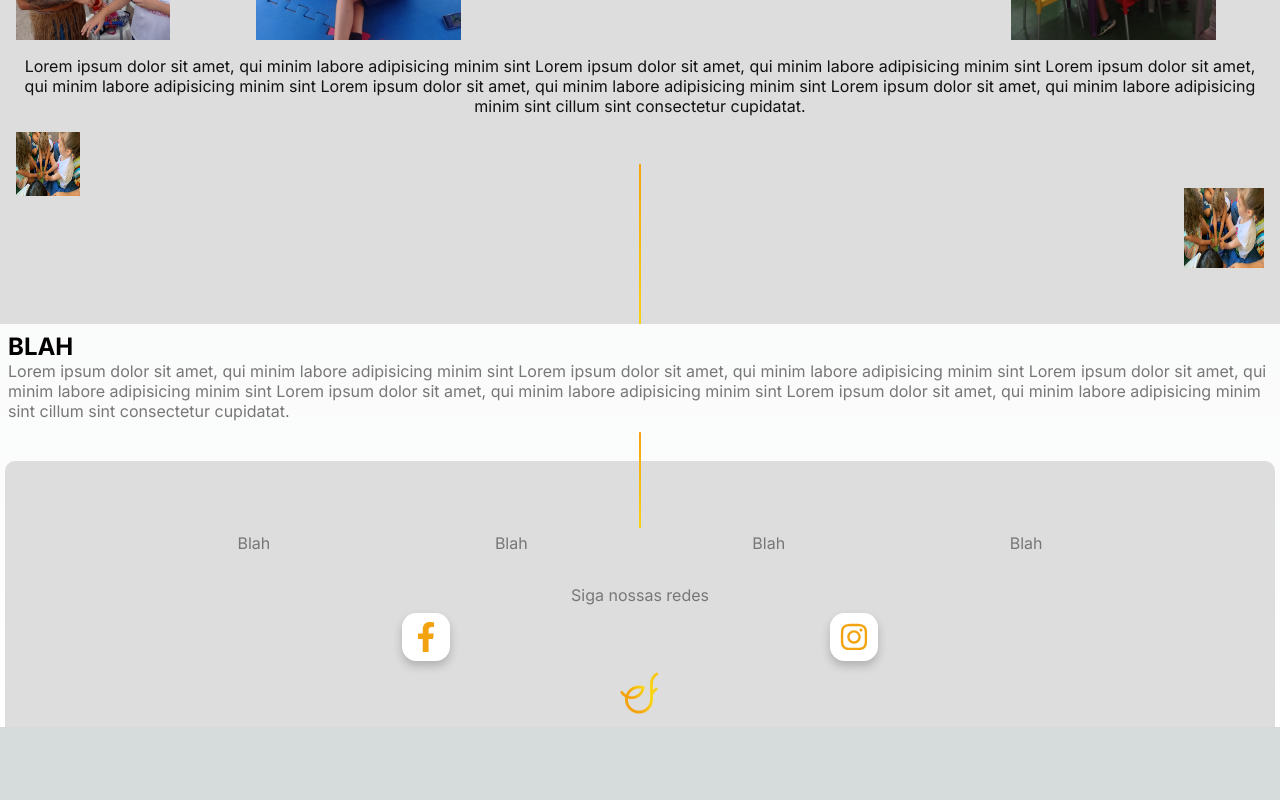
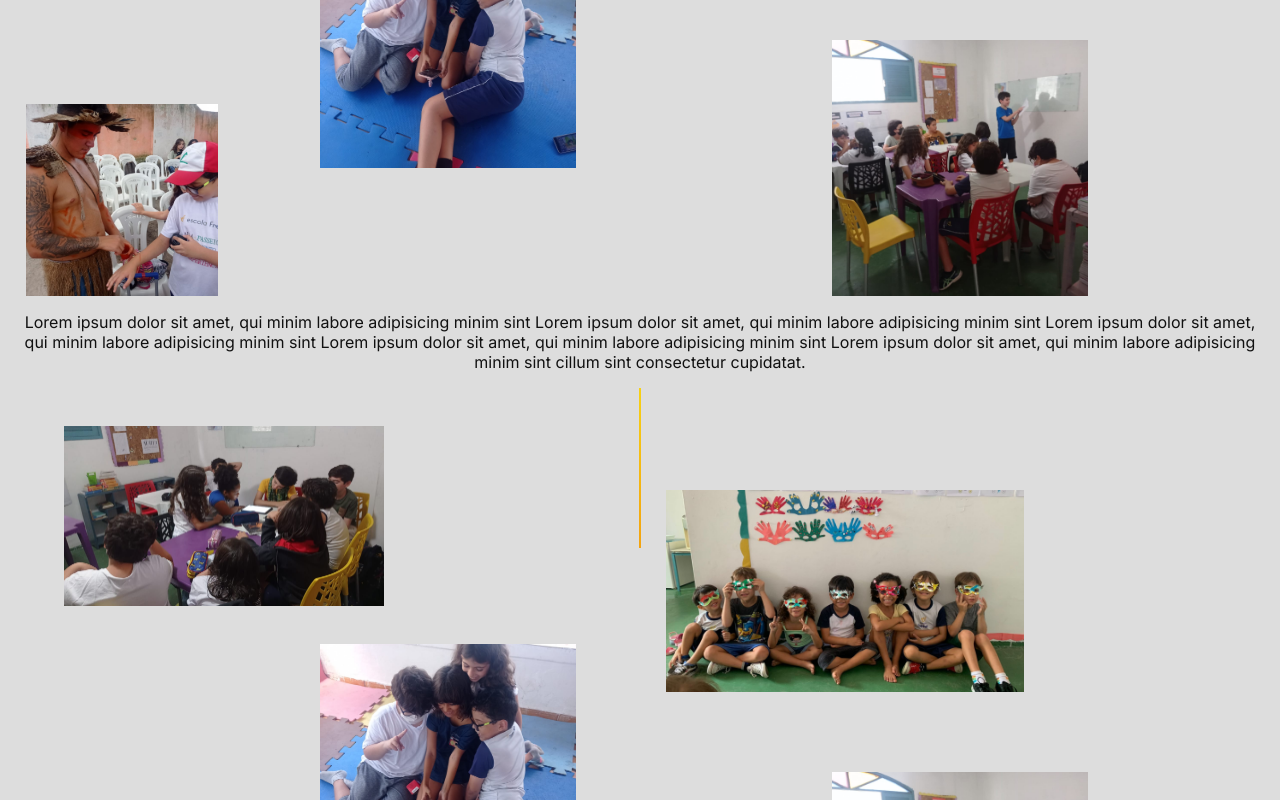
Before and after one commit to taleshrocha/school-model, a Next.js app: page / in a window 1280 px wide. Shown: the part 2520-3320 px from the top of the page. Before the commit the page ends 3247 px from the top, so only its background shows below. Built offline with nearby package versions, Linux system fonts and the light colour scheme.

Commit message:
Basic implementation

```diff
--- a/src/components/ImageDownDisplay.jsx
+++ b/src/components/ImageDownDisplay.jsx
@@ -1,34 +1,38 @@
 "use client";
-import styles from "../styles/components/ImageDownDisplay.module.css";
-import Image from "next/image";
+import styles from "../styles/components/ImageTopDisplay.module.css";
 import { forwardRef } from "react";
+import Img from "./Img";
 
 const ImageDownDisplay = forwardRef(({ isAnimating }, ref) => {
   return (
-    <div
-      className={styles.div}
-      ref={ref}
-    >
+    <div className={styles.div} ref={ref}>
       <div className={styles.verticalLine} />
 
-      <Image
-        src="/escola.jpeg"
-        alt=""
-        height={100}
-        width={100}
-        unoptimized={true}
+      <Img
+        src={"/sala1.jpg"}
         className={`${styles.imageTopLeft} ${isAnimating && styles.slideBack}`}
       />
 
-      <Image
-        src="/escola.jpeg"
-        alt=""
-        height={100}
-        width={100}
-        unoptimized={true}
-        className={`${styles.imageCenterRight} ${isAnimating && styles.slideBack
-          }`}
+      <Img
+        src={"/indio.jpg"}
+        className={`${styles.imageBottomLeft} ${isAnimating && styles.slideBack}`}
       />
+
+      <Img
+        src={"/selfie.jpg"}
+        className={`${styles.imageCenterLeft} ${isAnimating && styles.slideBack}`}
+      />
+
+      <Img
+        src={"/sala2.jpg"}
+        className={`${styles.imageBottomRight} ${isAnimating && styles.slideBack}`}
+      />
+
+      <Img
+        src={"/mask.jpg"}
+        className={`${styles.imageCenterRight} ${isAnimating && styles.slideBack}`}
+      />
+
     </div>
   );
 });
--- a/src/styles/components/ImageDownDisplay.module.css
+++ b/src/styles/components/ImageDownDisplay.module.css
@@ -4,52 +4,82 @@
   justify-content: center;
   align-items: center;
   flex-direction: column;
-  height: 12rem;
+  height: 50vw;
   overflow: hidden;
 }
 
 .verticalLine {
   height: 10rem;
   width: 2px;
-  background-image: var(--gradient-bottom);
+  background-image: var(--gradient-top);
 
   position: absolute;
-  bottom: 0;
+  top: 0;
 }
 
 .imageTopLeft {
-  transform: translateX(-50px);
-  transition: all 1s ease-out;
-  height: 4rem;
-  width: 4rem;
+  aspect-ratio: 16 / 9;
+  width: 25vw;
 
-  position: absolute;
-  top: 0;
-  left: 1rem;
+  top: 3vw;
+  left: 5vw;
+
+  transform: translate(-10vw, -8vw);
+  transition: all 1.5s ease-out;
 }
 
-.imageDownLeft {
-  transform: translate(-50px, -25px);
+.imageBottomLeft {
+  aspect-ratio: 1 / 1;
+  width: 15vw;
+
+  bottom: 0;
+  left: 2vw;
+
+  transform: translate(-8vw, 6vw);
   transition: all 1s ease-out;
-  height: 5rem;
-  width:  5rem;
+}
 
-  position: absolute;
+.imageCenterLeft {
+  aspect-ratio: 1 / 1;
+  width: 20vw;
+
+  bottom: 10vw;
+  left: 25vw;
+
+  transform: translate(4vw, 20vw);
+  transition: all 2s ease-out;
+}
+
+.imageBottomRight {
+  aspect-ratio: 1 / 1;
+  width: 20vw;
+
   bottom: 0;
-  left: 1.2rem;
+  right: 15vw;
+
+  transform: translate(10vw, 6vw);
+  transition: all 0.8s ease-out;
 }
 
 .imageCenterRight {
-  transform: translate(50px, -50px);
-  transition: all 1.5s ease-out;
-  height: 5rem;
-  width:  5rem;
+  aspect-ratio: 16 / 9;
+  width: 28vw;
 
-  position: absolute;
-  right: 1rem;
+  top: 8vw;
+  right: 20vw;
+
+  transform: translate(18vw, -16vw);
+  transition: all 1.3s ease-out;
 }
-
 
 .slideBack {
   transform: translate(0px, 0px);
 }
+
+/*Tablet*/
+@media (min-width: 768px) {
+}
+
+/*PC*/
+@media (min-width: 1024px) {
+}
--- a/src/styles/components/ImageTopDisplay.module.css
+++ b/src/styles/components/ImageTopDisplay.module.css
@@ -4,7 +4,7 @@
   justify-content: center;
   align-items: center;
   flex-direction: column;
-  height: 12rem;
+  height: 50vw;
   overflow: hidden;
 }
 
@@ -19,67 +19,67 @@
 
 .imageTopLeft {
   aspect-ratio: 16 / 9;
-  width: 25%;
+  width: 25vw;
 
-  top: 1rem;
-  left: 4rem;
+  top: 3vw;
+  left: 5vw;
 
-  transform: translateX(-50px);
-  transition: all 1s ease-out;
+  transform: translate(-10vw, -8vw);
+  transition: all 1.5s ease-out;
 }
 
 .imageBottomLeft {
   aspect-ratio: 1 / 1;
-  width: 12%;
+  width: 15vw;
 
   bottom: 0;
-  left: 1rem;
+  left: 2vw;
 
-  transform: translate(-50px, 20px);
+  transform: translate(-8vw, 6vw);
   transition: all 1s ease-out;
 }
 
 .imageCenterLeft {
   aspect-ratio: 1 / 1;
-  width: 16%;
+  width: 20vw;
 
-  bottom: 0;
-  left: 16rem;
+  bottom: 10vw;
+  left: 25vw;
 
-  transform: translate(-50px, 20px);
-  transition: all 1s ease-out;
+  transform: translate(4vw, 20vw);
+  transition: all 2s ease-out;
 }
 
 .imageBottomRight {
   aspect-ratio: 1 / 1;
-  width: 16%;
+  width: 20vw;
 
   bottom: 0;
-  right: 4rem;
+  right: 15vw;
 
-  transform: translate(-50px, 20px);
-  transition: all 1s ease-out;
+  transform: translate(10vw, 6vw);
+  transition: all 0.8s ease-out;
 }
 
 .imageCenterRight {
   aspect-ratio: 16 / 9;
-  width: 25%;
+  width: 28vw;
 
-  top: 2rem;
-  right: 12rem;
+  top: 8vw;
+  right: 20vw;
 
-  transform: translate(-50px, 20px);
-  transition: all 1s ease-out;
+  transform: translate(18vw, -16vw);
+  transition: all 1.3s ease-out;
 }
-
-
 
 .slideBack {
   transform: translate(0px, 0px);
 }
 
-@media (min-width: 700px) {
-  .div {
-    height: 24rem;
-  }
+/*Tablet*/
+@media (min-width: 768px) {
 }
+
+/*PC*/
+@media (min-width: 1024px) {
+}
--- a/src/styles/globals.css
+++ b/src/styles/globals.css
@@ -11,15 +11,32 @@
 
   --primary-color: #f7d114;
   --secondary-color: #f3a310;
-  --gradient-bottom: linear-gradient(to bottom, var(--secondary-color), var(--primary-color));
-  --gradient-top: linear-gradient(to top, var(--secondary-color), var(--primary-color));
-  --gradient-left: linear-gradient(to left, var(--secondary-color), var(--primary-color));
-  --gradient-right: linear-gradient(to right, var(--secondary-color), var(--primary-color));
-  --white: #FFFFFF;
-  --silver: #DDDDDD;
-  --gray: #AAAAAA;
+  --gradient-bottom: linear-gradient(
+    to bottom,
+    var(--secondary-color),
+    var(--primary-color)
+  );
+  --gradient-top: linear-gradient(
+    to top,
+    var(--secondary-color),
+    var(--primary-color)
+  );
+  --gradient-left: linear-gradient(
+    to left,
+    var(--secondary-color),
+    var(--primary-color)
+  );
+  --gradient-right: linear-gradient(
+    to right,
+    var(--secondary-color),
+    var(--primary-color)
+  );
+  --white: #ffffff;
+  --silver: #dddddd;
+  --gray: #aaaaaa;
   --dark-gray: #777777;
   --black: #111111;
+
 
   --primary-glow: conic-gradient(
     from 180deg at 50% 50%,
@@ -119,3 +136,11 @@ a {
     color-scheme: dark;
   }
 }
+
+/*Tablet*/
+@media (min-width: 768px) {
+}
+
+/*PC*/
+@media (min-width: 1024px) {
+}
```
